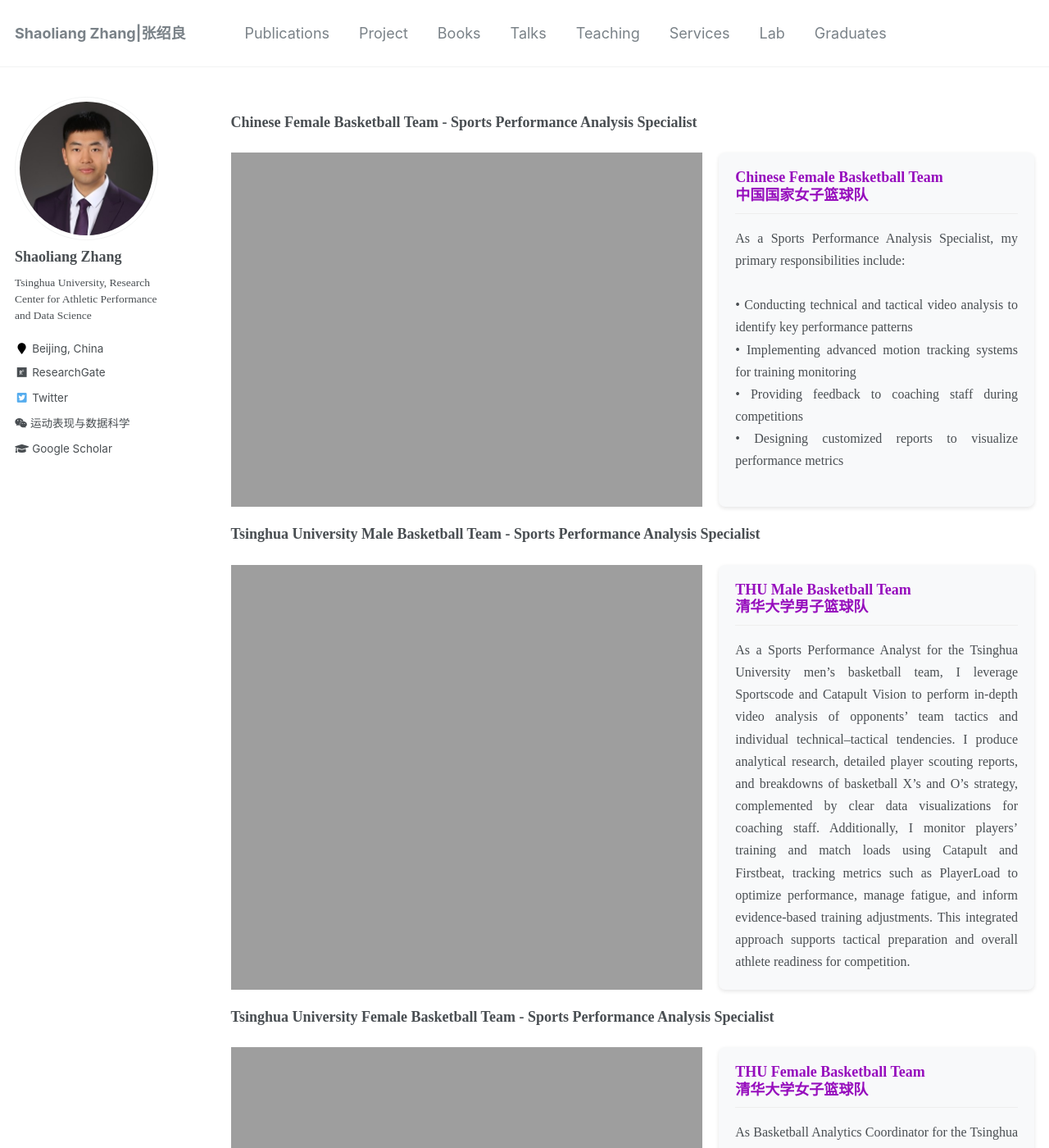
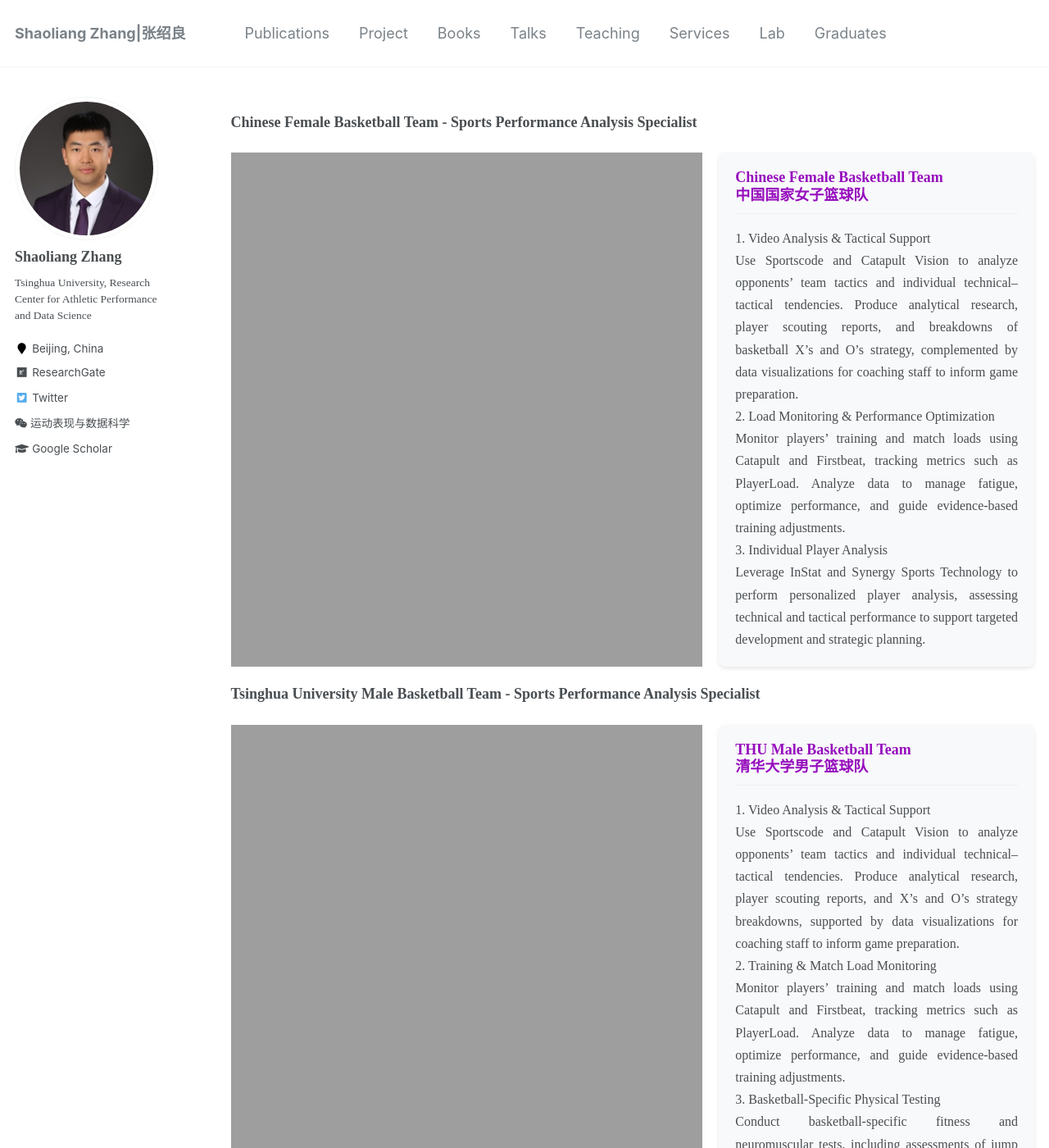
Before and after one commit to sportssuper/ZSL, a Jekyll site: the page built from _pages/services.md, in a window 1280 px wide and 1400 px high. Shown: the whole window at 82% size. Built offline with Jekyll 4.4.1, drawn with Linux system fonts in a browser that asks for light colours; a script that is not in the unit is left out; some of the changed text lies outside the part shown.

Commit message:
Update services.md

```diff
--- a/_pages/services.md
+++ b/_pages/services.md
@@ -36,11 +36,13 @@ redirect_from:
       Chinese Female Basketball Team<br>中国国家女子篮球队
     </h3>
     <p style="line-height: 1.7; font-size: 16px; margin-bottom: 0;text-align: justify; text-justify: inter-word;">
-      As a Sports Performance Analysis Specialist, my primary responsibilities include:<br><br>
-    • Conducting technical and tactical video analysis to identify key performance patterns<br>
-    • Implementing advanced motion tracking systems for training monitoring<br>
-    • Providing feedback to coaching staff during competitions<br>
-    • Designing customized reports to visualize performance metrics<br>
+    1. Video Analysis & Tactical Support<br>
+    Use Sportscode and Catapult Vision to analyze opponents’ team tactics and individual technical–tactical tendencies. Produce analytical research, player scouting reports, and breakdowns of basketball X’s and O’s strategy, complemented by data visualizations for coaching staff to inform game preparation.<br>
+    2. Load Monitoring & Performance Optimization<br>
+    Monitor players’ training and match loads using Catapult and Firstbeat, tracking metrics such as PlayerLoad. Analyze data to manage fatigue, optimize performance, and guide evidence-based training adjustments.
+<br>
+    3. Individual Player Analysis<br>
+    Leverage InStat and Synergy Sports Technology to perform personalized player analysis, assessing technical and tactical performance to support targeted development and strategic planning.
     </p>
 <!--     <div style="margin-top: 20px; font-size: 14px; font-weight: 600; color: #666; letter-spacing: 0.3px;">
   Analytical Research|Data Visualizations|Player Scouting Reports|Basketball O's and X's strategy
@@ -62,7 +64,13 @@ redirect_from:
       THU Male Basketball Team<br>清华大学男子篮球队
     </h3>
     <p style="line-height: 1.7; font-size: 16px; margin-bottom: 0;text-align: justify; text-justify: inter-word;">
-  As a Sports Performance Analyst for the Tsinghua University men’s basketball team, I leverage Sportscode and Catapult Vision to perform in-depth video analysis of opponents’ team tactics and individual technical–tactical tendencies. I produce analytical research, detailed player scouting reports, and breakdowns of basketball X’s and O’s strategy, complemented by clear data visualizations for coaching staff. Additionally, I monitor players’ training and match loads using Catapult and Firstbeat, tracking metrics such as PlayerLoad to optimize performance, manage fatigue, and inform evidence-based training adjustments. This integrated approach supports tactical preparation and overall athlete readiness for competition.
+    1. Video Analysis & Tactical Support<br>
+    Use Sportscode and Catapult Vision to analyze opponents’ team tactics and individual technical–tactical tendencies. Produce analytical research, player scouting reports, and X’s and O’s strategy breakdowns, supported by data visualizations for coaching staff to inform game preparation.<br>
+    2. Training & Match Load Monitoring<br>
+    Monitor players’ training and match loads using Catapult and Firstbeat, tracking metrics such as PlayerLoad. Analyze data to manage fatigue, optimize performance, and guide evidence-based training adjustments.
+<br>
+    3. Basketball-Specific Physical Testing<br>
+    Conduct basketball-specific fitness and neuromuscular tests, including assessments of jump performance, sprinting, and agility, to track physical readiness, identify strengths and weaknesses, and support individualized training programs.
     </p>
 
 
@@ -83,8 +91,16 @@ redirect_from:
       THU Female Basketball Team<br>清华大学女子篮球队
     </h3>
     <p style="line-height: 1.7; font-size: 16px; margin-bottom: 0;text-align: justify; text-justify: inter-word;">
-      As Basketball Analytics Coordinator for the Tsinghua University women’s basketball team, I utilize Sportscode and Catapult Vision to conduct in-depth video analysis of opponents’ team tactics and individual technical–tactical tendencies. My work involves producing analytical research, developing detailed player scouting reports, and breaking down basketball X’s and O’s strategy to support game preparation. I create clear and actionable data visualizations to communicate insights effectively to coaches and players, ensuring evidence-based decision-making. By integrating performance analytics with tactical evaluation, I help optimize competitive strategies and enhance the team’s readiness for both domestic and international competition.
+    1. Video Analysis & Tactical Support<br>
+    Utilize Sportscode and Catapult Vision to analyze opponents’ team tactics and individual technical–tactical tendencies. Produce analytical research, player scouting reports, and X’s and O’s strategy breakdowns, complemented by data visualizations to support coaches in game preparation.<br>
+    2. Basketball-Specific Physical Testing<br>
+    Conduct basketball-specific fitness and neuromuscular assessments, including jump performance, sprinting, and agility tests, to track physical readiness, identify strengths and weaknesses, and inform individualized training programs.
+<br>
+    3. Performance Analytics Integration<br>
+   Combine tactical analysis with physical testing data to provide actionable insights, optimize competitive strategies, and enhance overall team readiness for domestic and international competition.
     </p>
+
+
 <!--   <div style="margin-top: 20px; font-size: 14px; font-weight: 600; color: #666; letter-spacing: 0.3px;">
   Analytical Research|Data Visualizations|Player Scouting Reports|Basketball O's and X's strategy
   </div> -->
@@ -107,7 +123,15 @@ redirect_from:
       THU High School Basketball Team<br>清华大学附属中学篮球队
     </h3>
     <p style="line-height: 1.7; font-size: 16px; margin-bottom: 0;text-align: justify; text-justify: inter-word;">
-      In my role supporting the Tsinghua University High School men’s basketball team, I apply countermovement jump (CMJ) testing to monitor player readiness. Key metrics—including RSI Mod, FT:CT, jump height, and impulse—assist in fatigue detection, recovery tracking, and differentiating acute from chronic load responses, while also linking to sprint speed, maximal strength, and explosive power.
-      </p>
+    1. Neuromuscular Fatigue & Load Monitoring<br>
+    Use countermovement jump (CMJ) testing to assess player readiness. Metrics such as RSI Mod, FT:CT, jump height, and impulse detect neuromuscular fatigue, distinguish between acute and chronic training load responses, and inform adjustments to training intensity.<br>
+    2. Recovery Tracking & Performance Optimization<br>
+   Monitor post-training and post-competition recovery through CMJ and related measures, helping to prevent overtraining, optimize recovery strategies, and guide evidence-based training decisions.
+<br>
+    3. Physical Performance Correlation<br>
+   Analyze relationships between CMJ performance and sprint speed, maximal strength (1RM), and explosive power, providing a reliable marker of overall athletic readiness for competition and targeted physical development.
+
+    </p>
+
   </div>
 </div>
```
